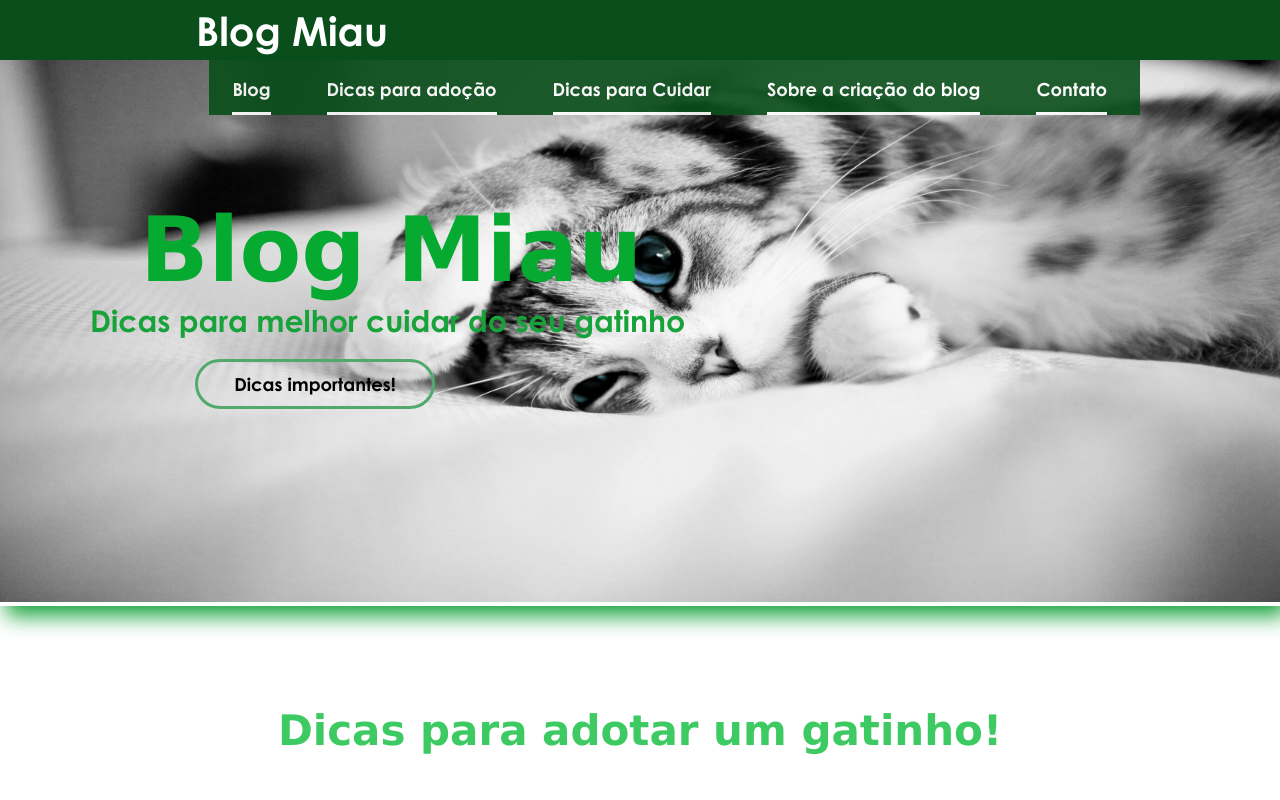
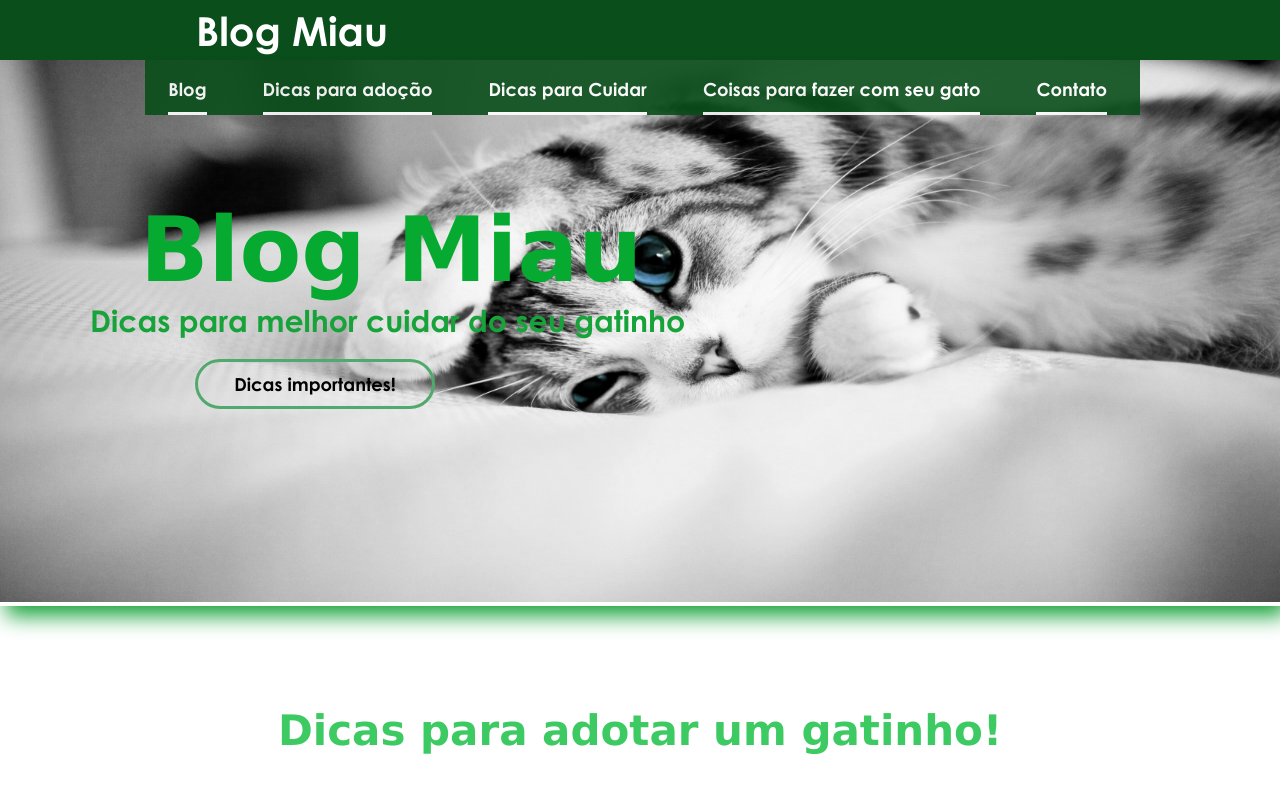
Before and after one commit to MariaRita1406/Blog-Miau, a plain HTML site: page index.html in a window 1280 px wide. Shown: the top 800 px of the page. Drawn offline with Linux system fonts and the light colour scheme; a web font is replaced by a local one.

Commit message:
atualização 24/10

```diff
--- a/index.html
+++ b/index.html
@@ -26,7 +26,7 @@
             <li><a href="#"> Blog</a></li>
             <li><a href="#bienvenidos"> Dicas para adoção</a></li>
             <li><a href="#servicios"> Dicas para Cuidar</a></li>
-            <li><a href="#info"> Sobre a criação do blog</a></li>
+            <li><a href="#info"> Coisas para fazer com seu gato</a></li>
             <li><a href="#contacto"> Contato</a></li>
           </ul>
         </nav>
```
